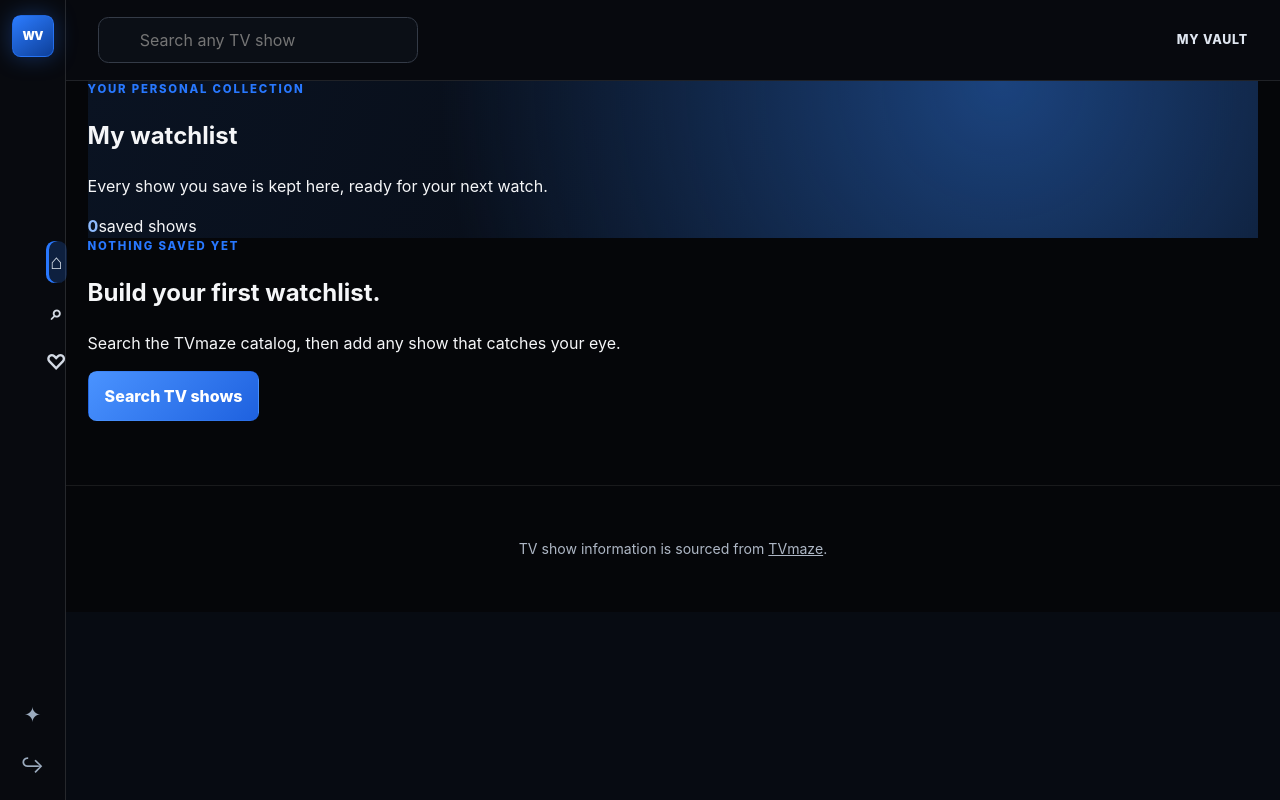
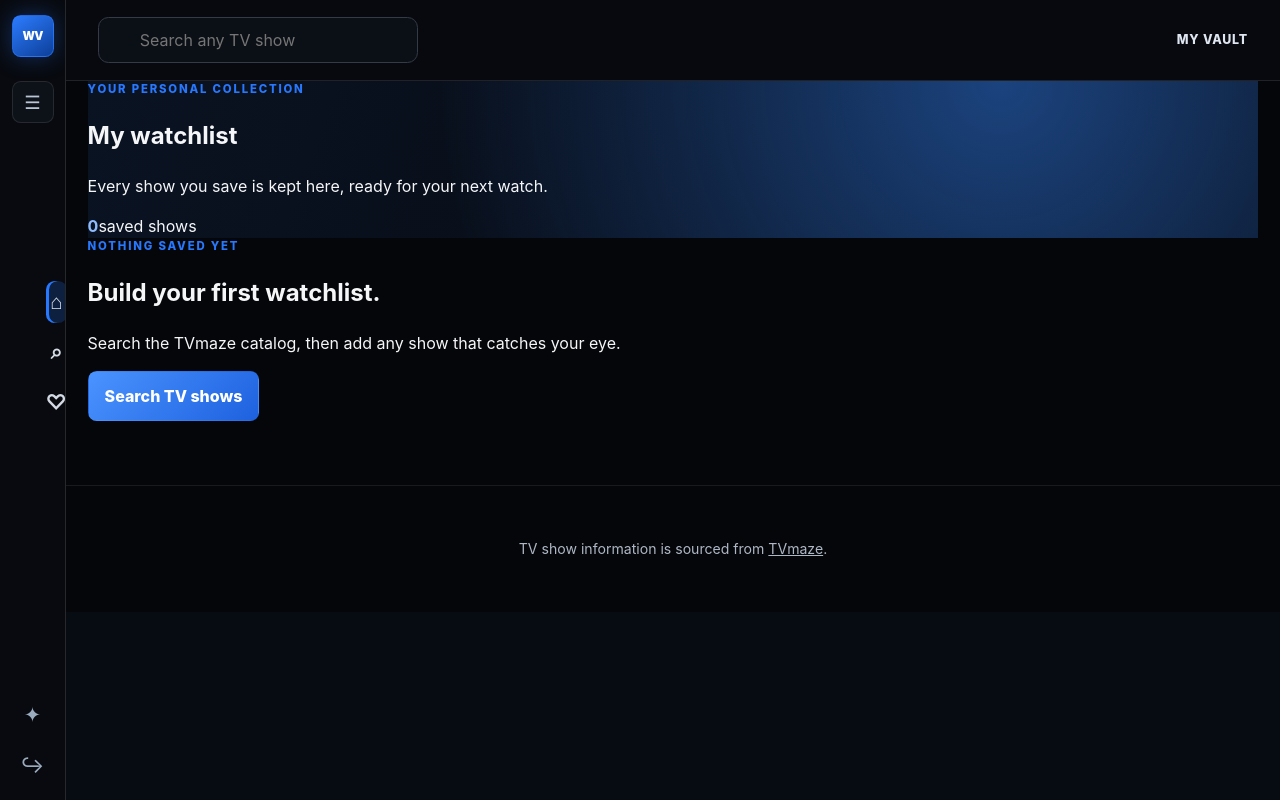
Before and after one commit to jyb4/WatchVault, a Django app: page /my-watchlist/ in a window 1280 px wide. Run offline with Django 5.2, Linux system fonts and the light colour scheme; the visitor is signed in with stand-in values (Sample User, id 1); data that the repository does not hold is empty.

Commit message:
Add collapsible WatchVault navigation drawer

```diff
--- /dev/null
+++ b/static/css/sidebar.css
@@ -0,0 +1,58 @@
+.sidebar-toggle {
+  display: grid;
+  place-items: center;
+  width: 42px;
+  min-height: 42px;
+  margin: 0 0 1.1rem;
+  border: 1px solid rgba(255,255,255,.1);
+  border-radius: .55rem;
+  background: #0d1118;
+  color: #b9c4d5;
+  cursor: pointer;
+  font: inherit;
+}
+
+.toggle-glyph { font-size: 1.15rem; line-height: 1; }
+
+@media (min-width: 761px) {
+  .app-sidebar {
+    overflow: hidden;
+    transition: width .24s ease, padding .24s ease, border-radius .24s ease, box-shadow .24s ease;
+  }
+
+  .sidebar-open .app-sidebar {
+    width: 220px;
+    align-items: stretch;
+    padding: .8rem .65rem;
+    border-radius: 0 1.1rem 1.1rem 0;
+    box-shadow: 18px 0 42px rgba(0,0,0,.42);
+  }
+
+  .sidebar-open .sidebar-mark { margin-left: .45rem; }
+  .sidebar-open .sidebar-toggle { margin-left: .45rem; }
+  .sidebar-open .side-nav a,
+  .sidebar-open .sidebar-bottom a,
+  .sidebar-open .sidebar-bottom button {
+    display: flex;
+    justify-content: flex-start;
+    gap: .85rem;
+    padding: .72rem .7rem;
+  }
+
+  .sidebar-open .side-nav span:first-child,
+  .sidebar-open .sidebar-bottom span:first-child { width: 1.25rem; text-align: center; }
+
+  .sidebar-open .nav-label {
+    position: static;
+    width: auto;
+    height: auto;
+    overflow: visible;
+    clip: auto;
+    white-space: nowrap;
+    color: #dce6f8;
+    font-size: .86rem;
+    font-weight: 760;
+  }
+}
+
+@media (max-width: 760px) { .sidebar-toggle { display: none; } }
--- /dev/null
+++ b/static/js/sidebar.js
@@ -0,0 +1,21 @@
+(() => {
+  const sidebar = document.querySelector(".app-sidebar");
+  const toggle = document.querySelector(".sidebar-toggle");
+  const glyph = document.querySelector(".toggle-glyph");
+  if (!sidebar || !toggle || !glyph) return;
+
+  const setOpen = (open) => {
+    document.body.classList.toggle("sidebar-open", open);
+    toggle.setAttribute("aria-expanded", String(open));
+    toggle.setAttribute("aria-label", open ? "Close menu" : "Open menu");
+    glyph.textContent = open ? "‹" : "☰";
+  };
+
+  toggle.addEventListener("click", () => setOpen(!document.body.classList.contains("sidebar-open")));
+  document.addEventListener("click", (event) => {
+    if (document.body.classList.contains("sidebar-open") && !sidebar.contains(event.target)) setOpen(false);
+  });
+  document.addEventListener("keydown", (event) => {
+    if (event.key === "Escape") setOpen(false);
+  });
+})();
--- a/templates/base.html
+++ b/templates/base.html
@@ -9,11 +9,13 @@
   <link rel="stylesheet" href="{% static 'css/app.css' %}">
   <link rel="stylesheet" href="{% static 'css/search.css' %}">
   <link rel="stylesheet" href="{% static 'css/dashboard.css' %}">
+  <link rel="stylesheet" href="{% static 'css/sidebar.css' %}">
 </head>
 <body class="dashboard-shell">
   <aside class="app-sidebar" aria-label="WatchVault navigation">
     <a class="sidebar-mark" href="{% url 'home' %}" aria-label="WatchVault home">WV</a>
-    <nav class="side-nav">
+    <button class="sidebar-toggle" type="button" aria-expanded="false" aria-controls="primary-navigation"><span class="toggle-glyph" aria-hidden="true">☰</span><span class="nav-label">Open menu</span></button>
+    <nav id="primary-navigation" class="side-nav">
       <a href="{% url 'home' %}" aria-label="Home"><span aria-hidden="true">⌂</span><span class="nav-label">Home</span></a>
       <a href="{% url 'show-list' %}" aria-label="Search shows"><span aria-hidden="true">⌕</span><span class="nav-label">Search shows</span></a>
       {% if user.is_authenticated %}<a href="{% url 'watchlist' %}" aria-label="My watchlist"><span aria-hidden="true">♡</span><span class="nav-label">My watchlist</span></a>{% endif %}
@@ -28,6 +30,7 @@
   <main class="app-main">{% block content %}{% endblock %}</main>
   <footer class="site-footer"><p>TV show information is sourced from <a href="https://www.tvmaze.com/">TVmaze</a>.</p></footer>
   <nav class="mobile-dock" aria-label="Mobile navigation"><a href="{% url 'home' %}"><span aria-hidden="true">⌂</span>Home</a><a href="{% url 'show-list' %}"><span aria-hidden="true">⌕</span>Search</a>{% if user.is_authenticated %}<a href="{% url 'watchlist' %}"><span aria-hidden="true">♡</span>Vault</a>{% else %}<a href="{% url 'login' %}"><span aria-hidden="true">◉</span>Sign in</a>{% endif %}</nav>
+  <script src="{% static 'js/sidebar.js' %}" defer></script>
   {% block scripts %}{% endblock %}
 </body>
 </html>
```
